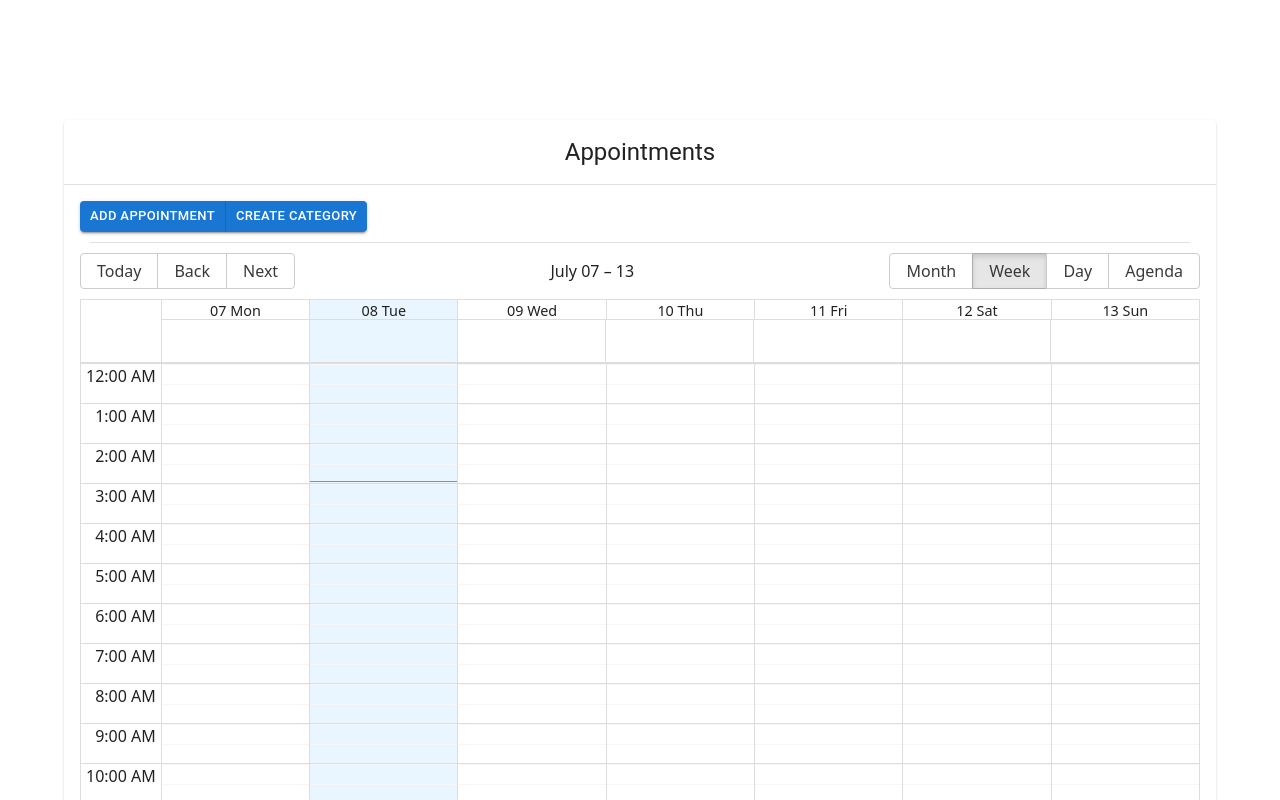
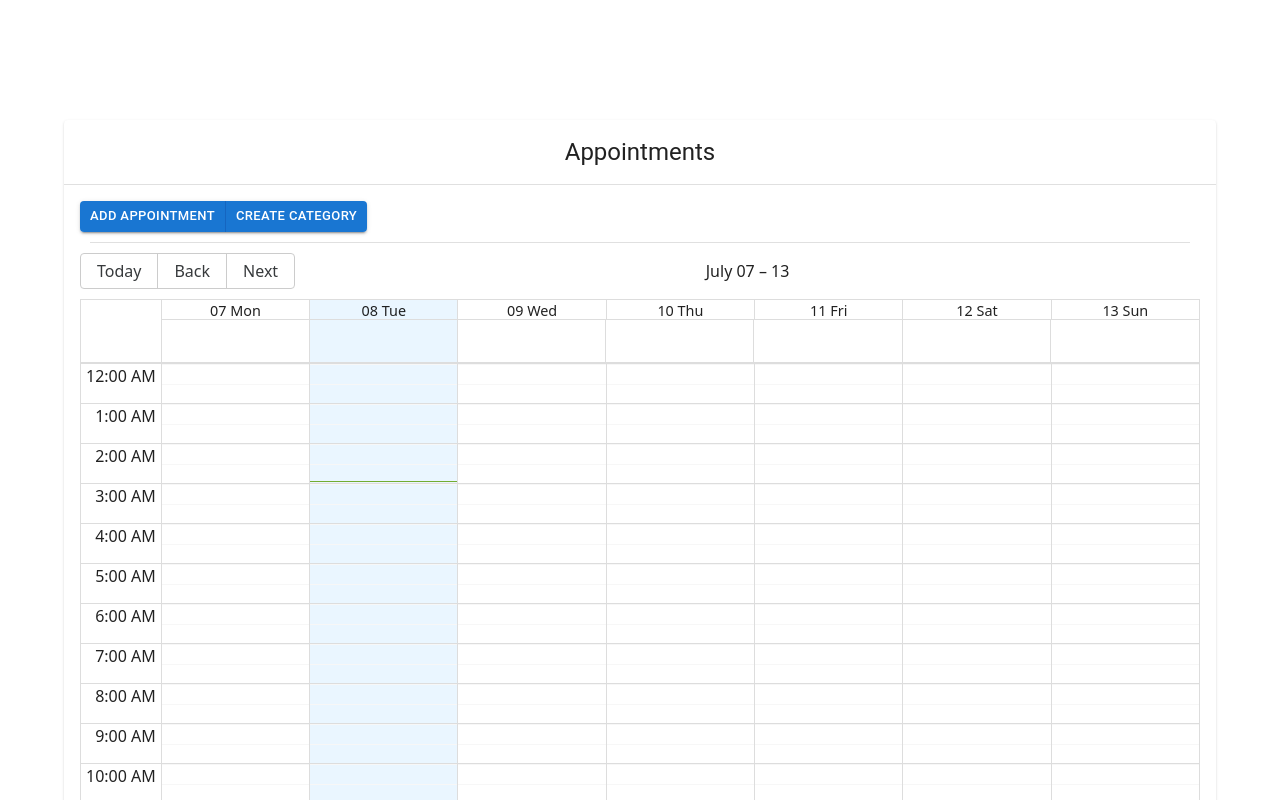
Before and after one commit to daphne-simons/clinic-organiser, a React (Vite) app: page / in a window 1280 px wide. Shown: the top 800 px of the page. Built offline with nearby package versions, Linux system fonts and the light colour scheme.

Commit message:
get rid of Agenda button

```diff
--- a/src/components/AppointmentCalendar.tsx
+++ b/src/components/AppointmentCalendar.tsx
@@ -189,6 +189,7 @@ export function AppointmentCalendar() {
               components={{ event: AppointmentInfo }}
               endAccessor="end"
               defaultView="week"
+              views={['week']}
               eventPropGetter={(appointment) => {
                 const hasCategory = categories.find((category) => category._id === appointment.categoryId)
                 return {
```
